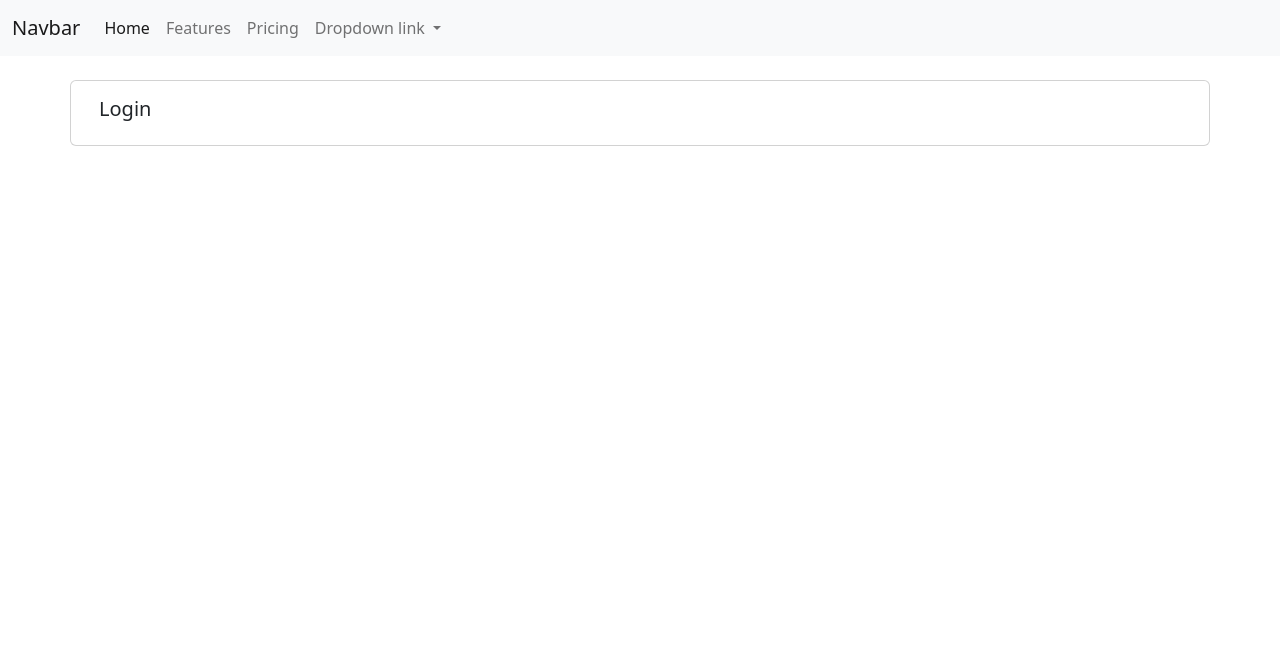
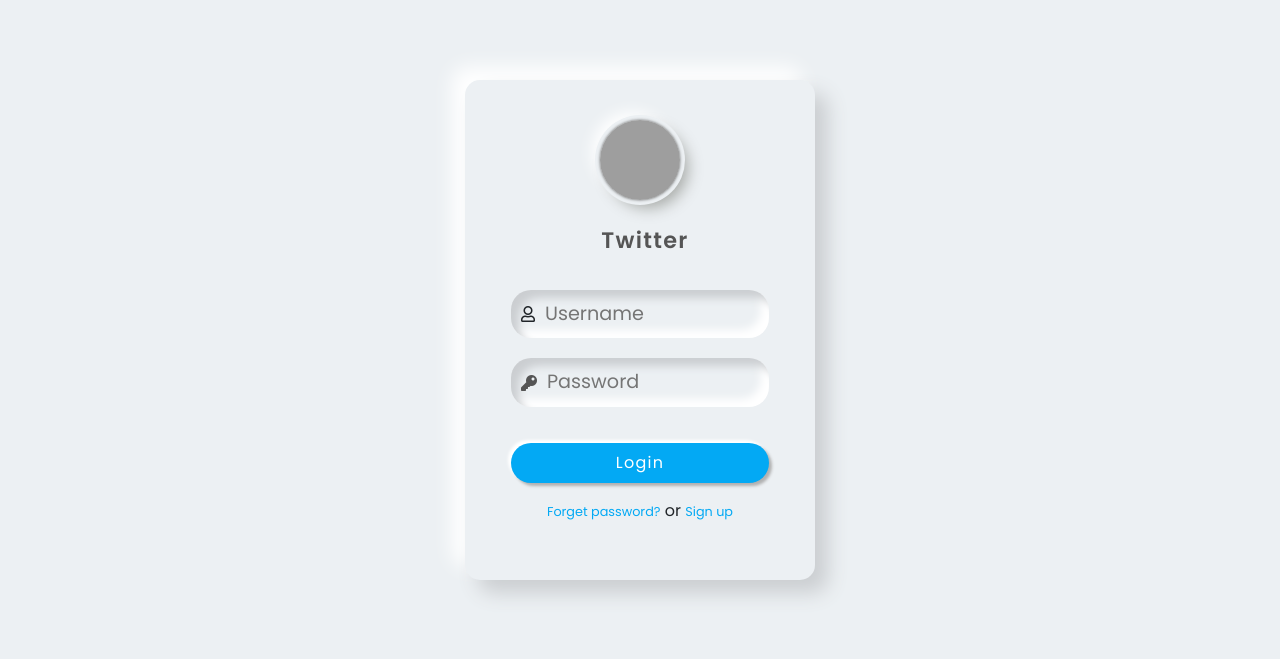
Before and after one commit to Abdur-Rahim-sheikh/QuantumMind, a Django app: page / in a window 1280 px wide. Shown: the top 659 px of the page. Run offline with Django 5.2, Linux system fonts and the light colour scheme; parts of the project's set-up code (start-up, migrations or seed data) failed here and were passed over; some libraries are stand-ins or nearby versions; grey boxes are pictures that could not be loaded.

Commit message:
register page added

```diff
--- a/project/settings.py
+++ b/project/settings.py
@@ -130,6 +130,7 @@
 
 STATIC_URL = "static/"
 STATICFILES_DIRS = (BASE_DIR / "public" / "static",)
+STATIC_ROOT = BASE_DIR / "static"
 
 # Default primary key field type
 # https://docs.djangoproject.com/en/5.0/ref/settings/#default-auto-field
--- /dev/null
+++ b/public/static/css/account_base.css
@@ -0,0 +1,104 @@
+/* Importing fonts from Google */
+    @import url('https://fonts.googleapis.com/css2?family=Poppins:wght@300;400;500;600;700;800;900&display=swap');
+
+    /* Reseting */
+    * {
+    margin: 0;
+    padding: 0;
+    box-sizing: border-box;
+    font-family: 'Poppins', sans-serif;
+    }
+
+    body {
+    background: #ecf0f3;
+    }
+
+    .wrapper {
+    max-width: 350px;
+    min-height: 500px;
+    margin: 80px auto;
+    padding: 40px 30px 30px 30px;
+    background-color: #ecf0f3;
+    border-radius: 15px;
+    box-shadow: 13px 13px 20px #cbced1, -13px -13px 20px #fff;
+    }
+
+    .logo {
+    width: 80px;
+    margin: auto;
+    }
+
+    .logo img {
+    width: 100%;
+    height: 80px;
+    object-fit: cover;
+    border-radius: 50%;
+    box-shadow: 0px 0px 3px #5f5f5f,
+    0px 0px 0px 5px #ecf0f3,
+    8px 8px 15px #a7aaa7,
+    -8px -8px 15px #fff;
+    }
+
+    .wrapper .name {
+    font-weight: 600;
+    font-size: 1.4rem;
+    letter-spacing: 1.3px;
+    padding-left: 10px;
+    color: #555;
+    }
+
+    .wrapper .form-field input {
+    width: 100%;
+    display: block;
+    border: none;
+    outline: none;
+    background: none;
+    font-size: 1.2rem;
+    color: #666;
+    padding: 10px 15px 10px 10px;
+    /* border: 1px solid red; */
+    }
+
+    .wrapper .form-field {
+    padding-left: 10px;
+    margin-bottom: 20px;
+    border-radius: 20px;
+    box-shadow: inset 8px 8px 8px #cbced1, inset -8px -8px 8px #fff;
+    }
+
+    .wrapper .form-field .fas {
+    color: #555;
+    }
+
+    .wrapper .btn {
+    box-shadow: none;
+    width: 100%;
+    height: 40px;
+    background-color: #03A9F4;
+    color: #fff;
+    border-radius: 25px;
+    box-shadow: 3px 3px 3px #b1b1b1,
+    -3px -3px 3px #fff;
+    letter-spacing: 1.3px;
+    }
+
+    .wrapper .btn:hover {
+    background-color: #039BE5;
+    }
+
+    .wrapper a {
+    text-decoration: none;
+    font-size: 0.8rem;
+    color: #03A9F4;
+    }
+
+    .wrapper a:hover {
+    color: #039BE5;
+    }
+
+    @media(max-width: 380px) {
+    .wrapper {
+    margin: 30px 20px;
+    padding: 40px 15px 15px 15px;
+    }
+    }
--- /dev/null
+++ b/public/templates/accounts/account_base.html
@@ -0,0 +1,17 @@
+<!DOCTYPE html>
+<html lang="en">
+<head>
+    {% load static %}
+    <meta charset="UTF-8">
+    <title>Quantum Mind | registration</title>
+    <link rel="stylesheet" href="https://cdn.jsdelivr.net/npm/bootstrap@5.0.0-beta1/dist/css/bootstrap.min.css">
+    <link rel="stylesheet" href="https://use.fontawesome.com/releases/v5.7.2/css/all.css">
+    <link rel="stylesheet" href="{% static 'css/account_base.css' %}">
+</head>
+<body>
+{% block content %} Page is under development {% endblock content %}
+
+<script src="https://cdn.jsdelivr.net/npm/bootstrap@5.0.0-beta1/dist/js/bootstrap.bundle.min.js"></script>
+<script src="https://cdnjs.cloudflare.com/ajax/libs/jquery/3.2.1/jquery.min.js"></script>
+</body>
+</html>
--- a/public/templates/accounts/home.html
+++ /dev/null
@@ -1,43 +0,0 @@
-{% extends 'base.html' %}
-
-{% block content %}
-<!-- generate a login page-->
-
-<div class="container card mt-4">
-    <div class="card-body">
-        <div class="d-flex justify-content-between align-items-center">
-            <h5 class="card-title text-center">Login</h5>
-            <div class="modal" id="new-assessment" tabindex="-1">
-                <div class="modal-dialog modal-dialog-centered">
-                    <div class="modal-content">
-                        <div class="modal-header">
-                            <h5 class="modal-title">Load New Assessment</h5>
-                            <button type="button" class="btn-close" data-bs-dismiss="modal" aria-label="Close"></button>
-                        </div>
-                        <form method="post" class="w-100">
-                            {% csrf_token %}
-                            <div class="modal-body
-                            ">
-                            <div class="row">
-                                <div class="col">
-                                    <input type="text" class="form-control w-100" name="tenant" placeholder="Tenant"
-                                           aria-label="Tenant">
-                                </div>
-                                <div class="col">
-                                    <input type="text" class="form-control" name="test-id" placeholder="Test ID"
-                                           aria-label="Test ID">
-                                </div>
-                            </div>
-                    </div>
-                    <div class="modal-footer">
-                        <button type="reset" class="btn btn-secondary" data-bs-dismiss="modal">Close</button>
-                        <button type="submit" class="btn btn-primary">Submit</button>
-                    </div>
-                    </form>
-                </div>
-            </div>
-        </div>
-    </div>
-</div>
-
-{% endblock content %}
--- /dev/null
+++ b/public/templates/accounts/register.html
@@ -0,0 +1,25 @@
+{%extends 'accounts/account_base.html'%}
+{% block content %}
+<div class="wrapper">
+    <div class="logo">
+        <img src="https://www.freepnglogos.com/uploads/twitter-logo-png/twitter-bird-symbols-png-logo-0.png" alt="">
+    </div>
+    <div class="text-center mt-4 name">
+        Twitter
+    </div>
+    <form class="p-3 mt-3">
+        <div class="form-field d-flex align-items-center">
+            <span class="far fa-user"></span>
+            <input type="text" name="userName" id="userName" placeholder="Username">
+        </div>
+        <div class="form-field d-flex align-items-center">
+            <span class="fas fa-key"></span>
+            <input type="password" name="password" id="pwd" placeholder="Password">
+        </div>
+        <button class="btn mt-3">Login</button>
+    </form>
+    <div class="text-center fs-6">
+        <a href="#">Forget password?</a> or <a href="#">Sign up</a>
+    </div>
+</div>
+{% endblock content %}
--- a/public/templates/base.html
+++ b/public/templates/base.html
@@ -3,7 +3,7 @@
   <head>
     <meta charset="utf-8">
     <meta name="viewport" content="width=device-width, initial-scale=1">
-    <title>Quantum Mind</title>
+    <title>Quantum Mind | Web app</title>
     <link href="https://cdn.jsdelivr.net/npm/bootstrap@5.2.3/dist/css/bootstrap.min.css" rel="stylesheet" integrity="sha384-rbsA2VBKQhggwzxH7pPCaAqO46MgnOM80zW1RWuH61DGLwZJEdK2Kadq2F9CUG65" crossorigin="anonymous">
     <link rel="stylesheet" href="https://cdn.jsdelivr.net/npm/bootstrap-icons@1.11.3/font/bootstrap-icons.min.css">
     {% block style %}{% endblock style %}
--- a/public/templates/partials/navbar.html
+++ b/public/templates/partials/navbar.html
@@ -1,6 +1,6 @@
 <nav class="navbar navbar-expand-lg navbar-light bg-light">
   <div class="container-fluid">
-    <a class="navbar-brand" href="#">Navbar</a>
+    <a class="navbar-brand" href="#">Quantum Mind</a>
     <button class="navbar-toggler" type="button" data-bs-toggle="collapse" data-bs-target="#navbarNavDropdown" aria-controls="navbarNavDropdown" aria-expanded="false" aria-label="Toggle navigation">
       <span class="navbar-toggler-icon"></span>
     </button>
@@ -10,20 +10,10 @@
           <a class="nav-link active" aria-current="page" href="#">Home</a>
         </li>
         <li class="nav-item">
-          <a class="nav-link" href="#">Features</a>
+          <a class="nav-link" href="#">PlaceHolder1</a>
         </li>
         <li class="nav-item">
-          <a class="nav-link" href="#">Pricing</a>
-        </li>
-        <li class="nav-item dropdown">
-          <a class="nav-link dropdown-toggle" href="#" id="navbarDropdownMenuLink" role="button" data-bs-toggle="dropdown" aria-expanded="false">
-            Dropdown link
-          </a>
-          <ul class="dropdown-menu" aria-labelledby="navbarDropdownMenuLink">
-            <li><a class="dropdown-item" href="#">Action</a></li>
-            <li><a class="dropdown-item" href="#">Another action</a></li>
-            <li><a class="dropdown-item" href="#">Something else here</a></li>
-          </ul>
+          <a class="nav-link" href="#">PlaceHolder2</a>
         </li>
       </ul>
     </div>
--- a/public/views/home.py
+++ b/public/views/home.py
@@ -4,4 +4,4 @@
 
 class Home(View):
     def get(self, request):
-        return render(request, "accounts/home.html")
+        return render(request, "accounts/register.html")
```
Also changed, not shown: public/templates/home.html (added, +36 -0 lines).
